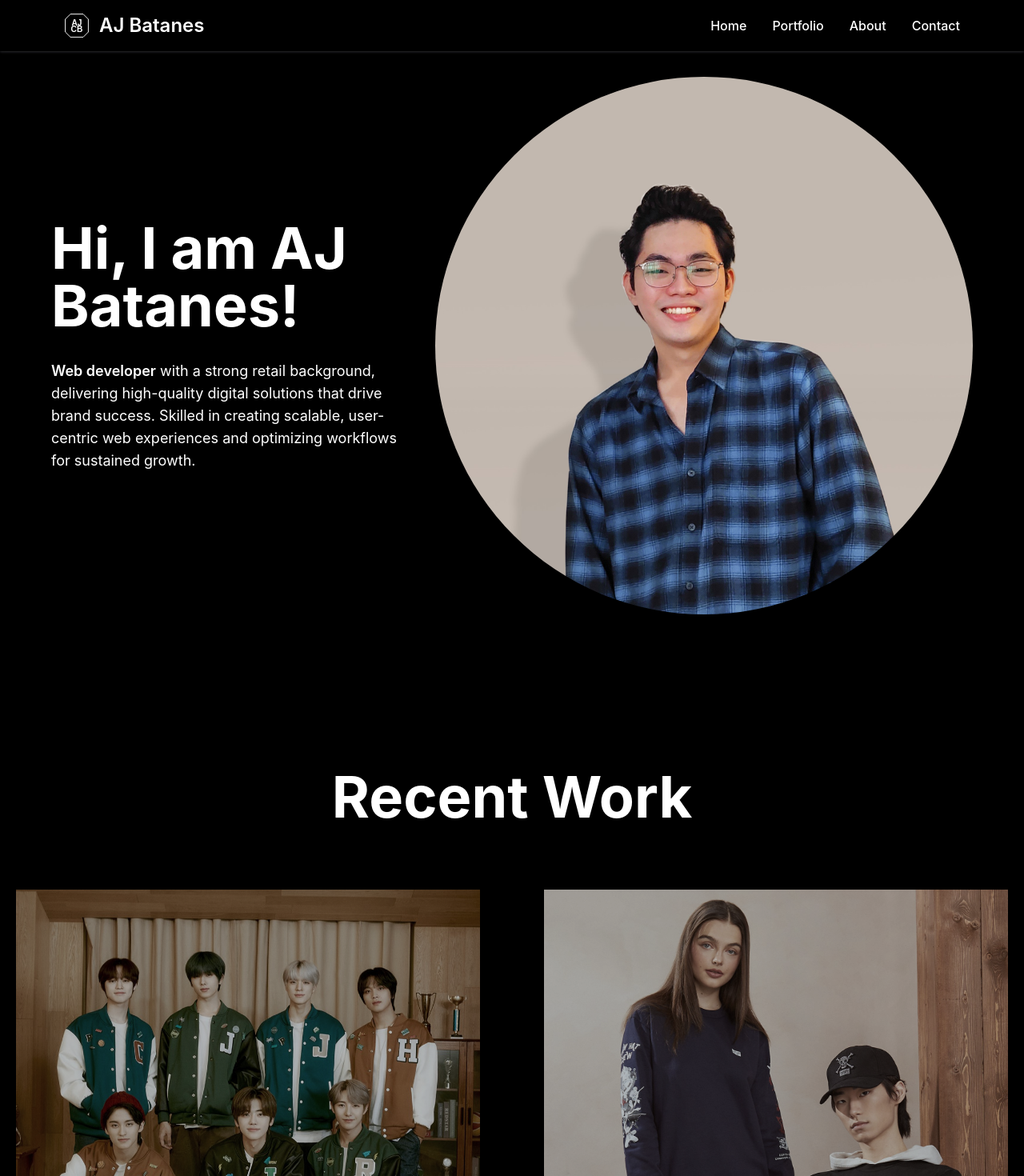
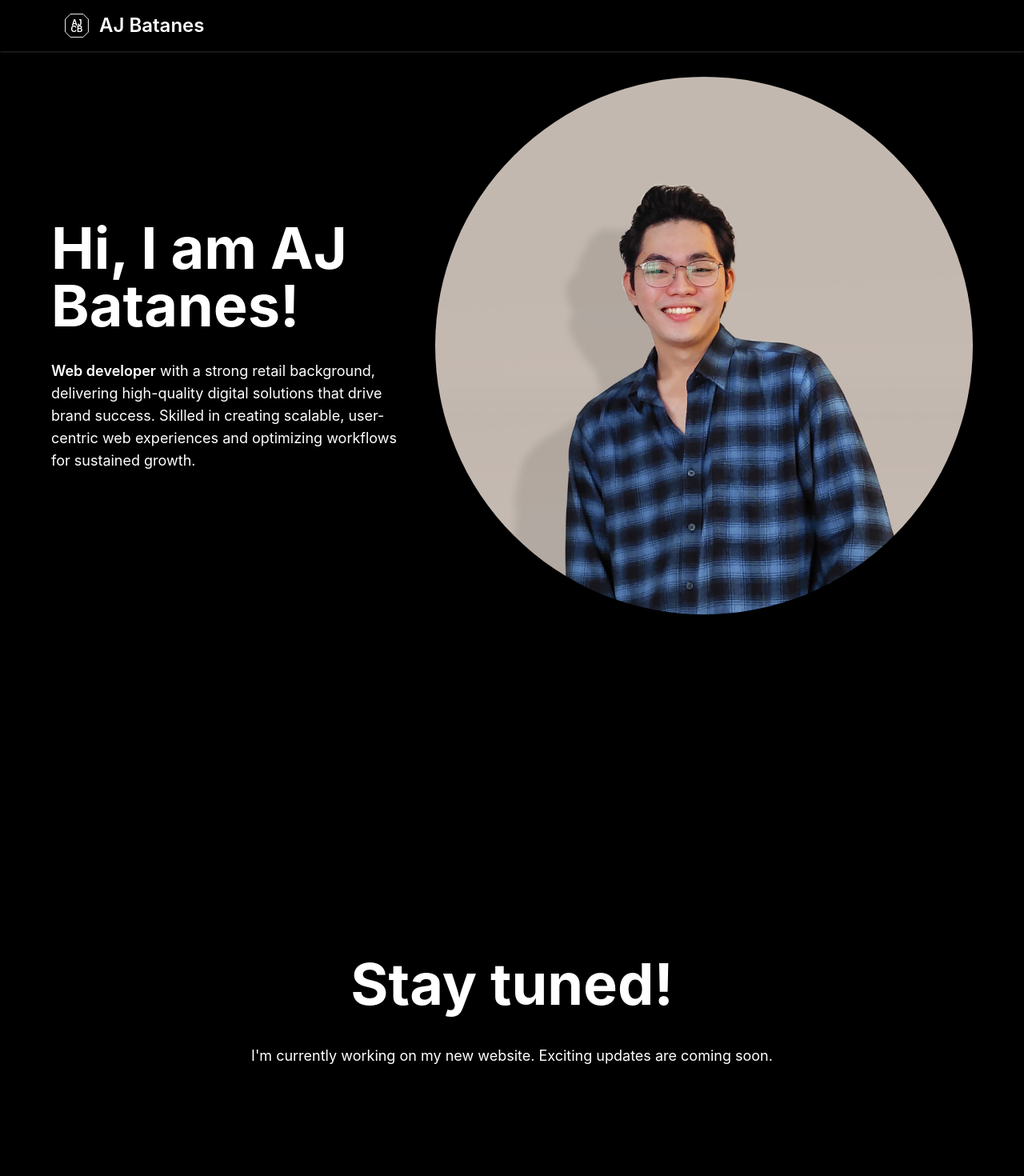
Before and after one commit to AJBatanes11/my-portfolio, a React (Create React App) app: page / in a window 1280 px wide. Shown: the top 1470 px of the page at 80% size. Built offline with nearby package versions, Linux system fonts and the light colour scheme.

Commit message:
Stay tuned mode

```diff
--- a/src/components/home.js
+++ b/src/components/home.js
@@ -1,7 +1,7 @@
 import React, { useState, useEffect } from 'react';
 import portrait from '../assets/portrait.jpg';
 import Section from './sections/section';
-import { TextImage, MouseCursor } from './sections/custom-snippets'
+import { TextImage, MouseCursor, RichText } from './sections/custom-snippets'
 import Portfolio from './portfolio';
 import About from './about';
 import Contact from './contact';
@@ -29,7 +29,13 @@ function Home() {
                         portrait={portrait}
                     />
                 </Section>
-                <Section id="portfolio" theme="dark"  setTheme={setTheme}>
+                <Section id="intro" theme="dark" setTheme={setTheme}>
+                    <RichText
+                        heading="Stay tuned!"
+                        subheading="I'm currently working on my new website. Exciting updates are coming soon."
+                    />
+                </Section>
+                {/* <Section id="portfolio" theme="dark"  setTheme={setTheme}>
                     <Portfolio hoverStatusPortfolio={handleHoverStatus} />
                 </Section>
                 <Section id="about" theme="light" setTheme={setTheme}>
@@ -37,7 +43,7 @@ function Home() {
                 </Section>
                 <Section id="contact" theme="dark" setTheme={setTheme}>
                     <Contact />
-                </Section>
+                </Section> */}
             </div>
         </>
     );
--- a/src/components/navigation.js
+++ b/src/components/navigation.js
@@ -37,7 +37,7 @@ function Navigation() {
                     </button>
                     <div className="hidden w-full md:block md:w-auto" id="navbar-default">
                         <ul className="font-medium flex flex-col p-4 md:p-0 mt-4 border rounded-lg md:flex-row md:space-x-8 rtl:space-x-reverse md:mt-0 md:border-0">
-                            <li>
+                            {/* <li>
                                 <a href="#intro" className="block py-2 px-3 text-gray-900 rounded hover:bg-gray-100 md:hover:bg-transparent md:border-0 md:hover:text-blue-500 md:p-0 dark:text-white md:dark:hover:text-blue-500 dark:hover:bg-gray-700 dark:hover:text-white md:dark:hover:bg-transparent">
                                     Home
                                 </a>
@@ -56,7 +56,7 @@ function Navigation() {
                                 <a href="#contact" className="block py-2 px-3 text-gray-900 rounded hover:bg-gray-100 md:hover:bg-transparent md:border-0 md:hover:text-blue-500 md:p-0 dark:text-white md:dark:hover:text-blue-500 dark:hover:bg-gray-700 dark:hover:text-white md:dark:hover:bg-transparent">
                                     Contact
                                 </a>
-                            </li>
+                            </li> */}
                         </ul>
                     </div>
                 </div>
@@ -64,7 +64,7 @@ function Navigation() {
             <div className="md:hidden nav-drawer fixed overflow-hidden top-0 right-0 h-0 w-full z-20 pt-16">
                 <div className="w-full bg-white dark:bg-black h-full">
                     <ul className="font-medium flex flex-col p-4">
-                        <li className="">
+                        {/* <li className="">
                             <a href="#intro" onClick={toggleHamburger}
                                 className="block m-auto py-2 px-3 font-semibold text-2xl text-black dark:text-white hover:text-zinc-500 dark:hover:text-zinc-500">
                                 Home
@@ -87,7 +87,7 @@ function Navigation() {
                                 className="block m-auto py-2 px-3 font-semibold text-2xl text-black dark:text-white hover:text-zinc-500 dark:hover:text-zinc-500">
                                 Contact
                             </a>
-                        </li>
+                        </li> */}
                     </ul>
                 </div>
             </div>
```
